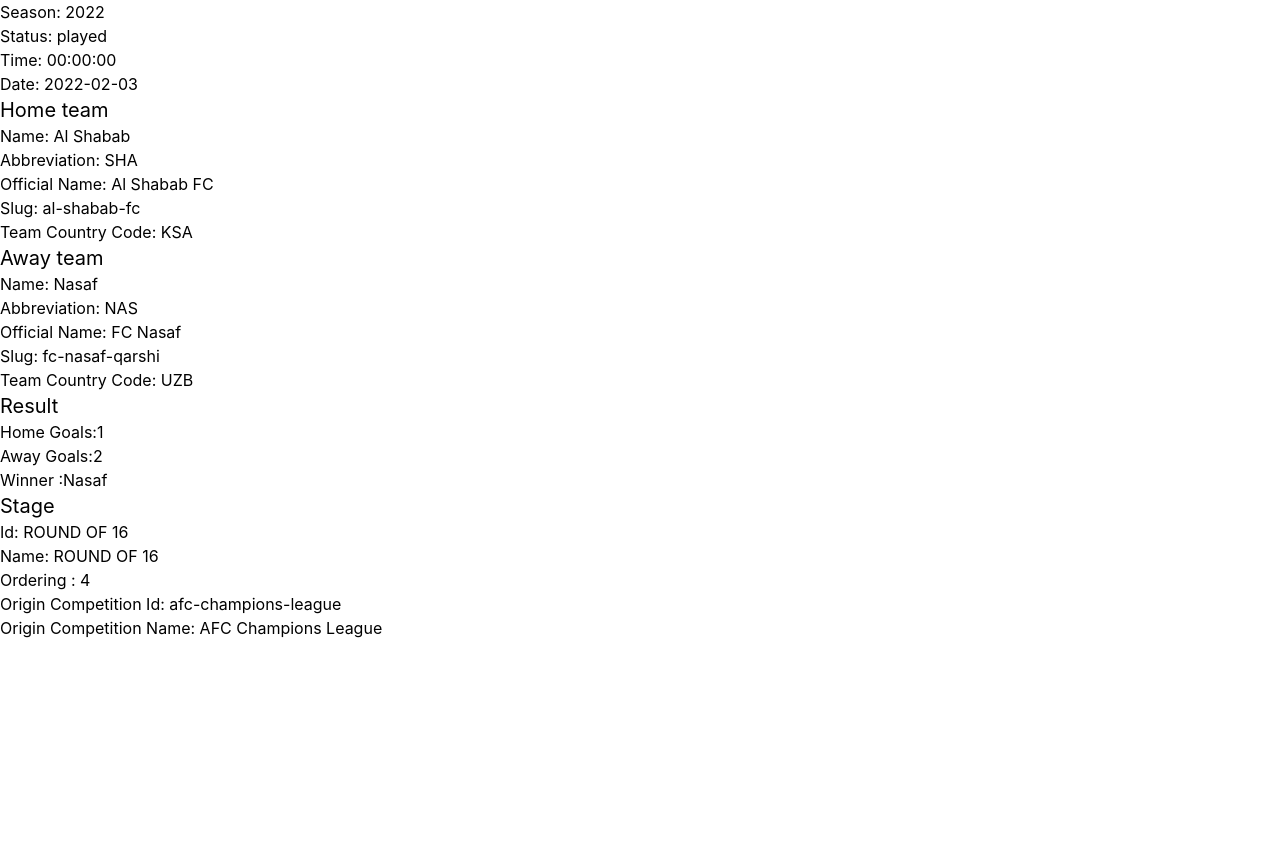
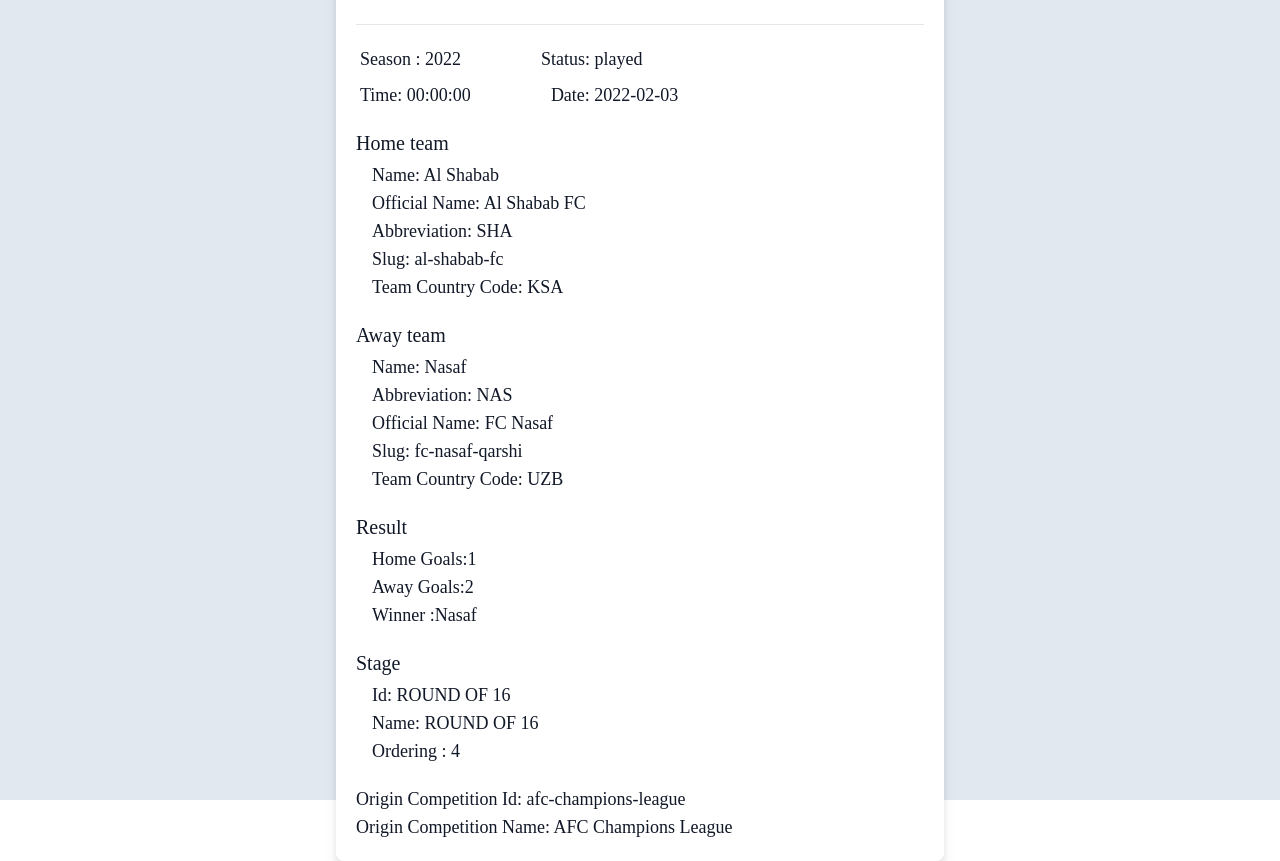
Before and after one commit to varshabhadana/react-event-calendar-sportradar, a React (Create React App) app: page /details/1 in a window 1280 px wide. Before the commit the page ends 800 px from the top, so only its background shows below. Built offline with nearby package versions, Linux system fonts and the light colour scheme.

Commit message:
Add style to overview and event detail page

```diff
--- a/package.json
+++ b/package.json
@@ -47,7 +47,7 @@
   "devDependencies": {
     "@types/luxon": "^3.1.0",
     "autoprefixer": "^10.4.13",
-    "postcss": "^8.4.19",
+    "postcss": "^8.4.20",
     "tailwindcss": "^3.2.4"
   }
 }
--- a/public/index.html
+++ b/public/index.html
@@ -9,7 +9,7 @@
       name="description"
       content="Web site created using create-react-app"
     />
-    <link rel="apple-touch-icon" href="%PUBLIC_URL%/logo192.png" />
+
     <!--
       manifest.json provides metadata used when your web app is installed on a
       user's mobile device or desktop. See https://developers.google.com/web/fundamentals/web-app-manifest/
--- a/src/App.css
+++ /dev/null
@@ -1,38 +0,0 @@
-.App {
-  text-align: center;
-}
-
-.App-logo {
-  height: 40vmin;
-  pointer-events: none;
-}
-
-@media (prefers-reduced-motion: no-preference) {
-  .App-logo {
-    animation: App-logo-spin infinite 20s linear;
-  }
-}
-
-.App-header {
-  background-color: #282c34;
-  min-height: 100vh;
-  display: flex;
-  flex-direction: column;
-  align-items: center;
-  justify-content: center;
-  font-size: calc(10px + 2vmin);
-  color: white;
-}
-
-.App-link {
-  color: #61dafb;
-}
-
-@keyframes App-logo-spin {
-  from {
-    transform: rotate(0deg);
-  }
-  to {
-    transform: rotate(360deg);
-  }
-}
--- a/src/App.tsx
+++ b/src/App.tsx
@@ -1,4 +1,3 @@
-import './App.css';
 import Overview from './components/Overview';
 
 function App() {
--- a/src/Components/AddEventModal.tsx
+++ b/src/Components/AddEventModal.tsx
@@ -338,7 +338,7 @@ export default function AddEventModal(props: Props) {
                   <TextInput
                     id="officialName"
                     required={true}
-                    value={form.homeTeam.officialName}
+                    value={form.awayTeam.officialName}
                     onChange={awayTeamHandleChange}
                   />
                 </div>
--- a/src/Components/Overview.tsx
+++ b/src/Components/Overview.tsx
@@ -21,11 +21,16 @@ const Overview = () => {
   };
 
   return (
-    <div className="bg-blue-500 min-h-screen py-12 px-4 sm:px-6 lg:px-8 ">
+    <div className="bg-slate-200 h-screen py-12 px-4 sm:px-6 lg:px-8 ">
+      <div className="flex justify-center items-center flex-col p-5">
+        {' '}
         {allEvents.map((el) => (
-        <div key={el}>
+          <div
+            key={el}
+            className="overflow-hidden bg-white drop-shadow-lg sm:rounded-lg w-full mb-2 "
+          >
             <Link to={`/details/${el.id}`}>
-            <div className="overflow-hidden bg-blue drop-shadow-2xl sm:rounded-lg w-full max-w-lg space-y-8 flex justify-between items-center text-blue-800 p-5 ">
+              <div className="flex justify-between items-center text-blue-800 p-6 ">
                 <div>
                   {
                     Info.weekdays('short', { locale: 'en-EN' })[
@@ -36,7 +41,10 @@ const Overview = () => {
 
                 <div> {formattedDate(el.dateVenue, 'yyyy-MM-dd')}</div>
 
-              <div> {el.timeVenueUTC.slice(0, 5)}</div>
+                <div className="ml-3 mr-5 h-5 w-5 ">
+                  {' '}
+                  {el.timeVenueUTC.slice(0, 5)}
+                </div>
 
                 <div> {`${el.homeTeam?.name} - ${el.awayTeam.name}`}</div>
               </div>
@@ -44,7 +52,7 @@ const Overview = () => {
           </div>
         ))}
         <button
-        className="text-lg font-medium text-white dark:text-gray-300 w-5/12 h-22 text-blue-700 dark:text-blue-500  rounded-md border border-transparent bg-blue-600 hover:bg-blue-700 focus:outline-none focus:ring-2 focus:ring-blue-500 focus:ring-offset-2 p-2 mt-3"
+          className="text-lg font-medium text-white dark:text-gray-300 w-5/12 h-22 text-white dark:text-blue-500  rounded-md border border-transparent bg-blue-600 hover:bg-blue-700 focus:outline-none focus:ring-2 focus:ring-blue-500 focus:ring-offset-2 p-2 mt-3 "
           onClick={() => setOpenModal(true)}
         >
           Add Event
@@ -56,6 +64,7 @@ const Overview = () => {
           setAllEvents={setAllEvents}
         />
       </div>
+    </div>
   );
 };
 
--- a/src/index.css
+++ b/src/index.css
@@ -4,9 +4,7 @@
 
 body {
   margin: 0;
-  font-family: -apple-system, BlinkMacSystemFont, 'Segoe UI', 'Roboto', 'Oxygen',
-    'Ubuntu', 'Cantarell', 'Fira Sans', 'Droid Sans', 'Helvetica Neue',
-    sans-serif;
+  font-family: 'Nanum Myeongjo', serif;
   -webkit-font-smoothing: antialiased;
   -moz-osx-font-smoothing: grayscale;
 }
--- a/src/pages/EventDetailPage.tsx
+++ b/src/pages/EventDetailPage.tsx
@@ -12,35 +12,51 @@ function EventDetailPage() {
     const singleEvent = response.find((el) => {
       return el.id === id;
     });
-    console.log(singleEvent);
+
     setSingleEventDetails(singleEvent);
   }, [id]);
 
   return (
-    <>
-      <div>
+    <div className="bg-slate-200 h-screen py-12 px-4 sm:px-6 lg:px-8 flex justify-center items-center h-full">
+      <div className="overflow-hidden bg-white drop-shadow-lg sm:rounded-lg w-6/12 h-auto p-5 text-lg font-mediumleading-6 text-gray-900 ">
         {singleEventDetails && (
           <>
-            <div>Season: {singleEventDetails.season}</div>
-            <div>Status: {singleEventDetails.status}</div>
+            <div className="px-4 py-5 sm:px-6 border-b border-gray-200">
+              <h3 className="text-lg  leading-6 text-gray-900">
+                Event Details
+              </h3>
+            </div>
+            <div className="flex  p-1  mt-4">
+              <div>Season : {singleEventDetails.season} </div>
+              <div className="ml-20">Status: {singleEventDetails.status}</div>
+            </div>
+            <div className="flex p-1 mb-4">
+              {' '}
               <div>Time: {singleEventDetails.timeVenueUTC}</div>
-            <div>Date: {singleEventDetails.dateVenue}</div>
+              <div className="ml-20">Date: {singleEventDetails.dateVenue}</div>
+            </div>
+
             <div>
               <h1 className="text-xl">Home team</h1>
+
+              <div className="flex flex-col ml-3 p-1 mb-4 ">
                 <div>Name: {singleEventDetails.homeTeam?.name}</div>
+                <div>
+                  Official Name: {singleEventDetails.homeTeam.officialName}
+                </div>
                 <div>
                   Abbreviation: {singleEventDetails.homeTeam.abbreviation}
                 </div>
-              <div>
-                Official Name: {singleEventDetails.homeTeam.officialName}
-              </div>
                 <div>Slug: {singleEventDetails.homeTeam.slug}</div>
                 <div>
-                Team Country Code: {singleEventDetails.homeTeam.teamCountryCode}
+                  Team Country Code:{' '}
+                  {singleEventDetails.homeTeam.teamCountryCode}
+                </div>
               </div>
             </div>
             <div>
               <h1 className="text-xl">Away team</h1>
+              <div className="flex flex-col ml-3 p-1 mb-4 ">
                 <div>Name: {singleEventDetails.awayTeam.name}</div>
                 <div>
                   Abbreviation: {singleEventDetails.awayTeam.abbreviation}
@@ -50,20 +66,27 @@ function EventDetailPage() {
                 </div>
                 <div>Slug: {singleEventDetails.awayTeam.slug}</div>
                 <div>
-                Team Country Code: {singleEventDetails.awayTeam.teamCountryCode}
+                  Team Country Code:{' '}
+                  {singleEventDetails.awayTeam.teamCountryCode}
+                </div>
               </div>
             </div>
             <div>
               <h1 className="text-xl">Result</h1>
+              <div className="flex flex-col ml-3 p-1 mb-4 ">
+                {' '}
                 <div>Home Goals:{singleEventDetails.result.homeGoals}</div>
                 <div>Away Goals:{singleEventDetails.result.awayGoals}</div>
                 <div>Winner :{singleEventDetails.result.winner}</div>
               </div>
+            </div>
             <div>
               <h1 className="text-xl">Stage</h1>
+              <div className="flex flex-col ml-3 p-1 mb-4 ">
                 <div>Id: {singleEventDetails.stage.id}</div>
                 <div>Name: {singleEventDetails.stage.name}</div>
                 <div>Ordering : {singleEventDetails.stage.ordering}</div>
+              </div>
             </div>
             <div>
               <div>
@@ -77,7 +100,7 @@ function EventDetailPage() {
           </>
         )}
       </div>
-    </>
+    </div>
   );
 }
 
--- a/tailwind.config.js
+++ b/tailwind.config.js
@@ -1,8 +1,11 @@
 /** @type {import('tailwindcss').Config} */
 module.exports = {
-  content: ['node_modules/flowbite-react/**/*.{js,jsx,ts,tsx}'],
+  content: [
+    './src/**/*.{js,jsx,ts,tsx}',
+    'node_modules/flowbite-react/**/*.{js,jsx,ts,tsx}',
+  ],
   theme: {
-    extend: {},
+    fontFamily: { nanumMyeongjo: ['Nanum Myeongjo'], dmSans: ['DM Sans'] },
   },
   plugins: [require('flowbite/plugin')],
 };
```
Also changed, not shown: public/manifest.json, 1 other file (tests, documents, lock files or other folders). Lines whose indentation alone changed are shown as unchanged.
